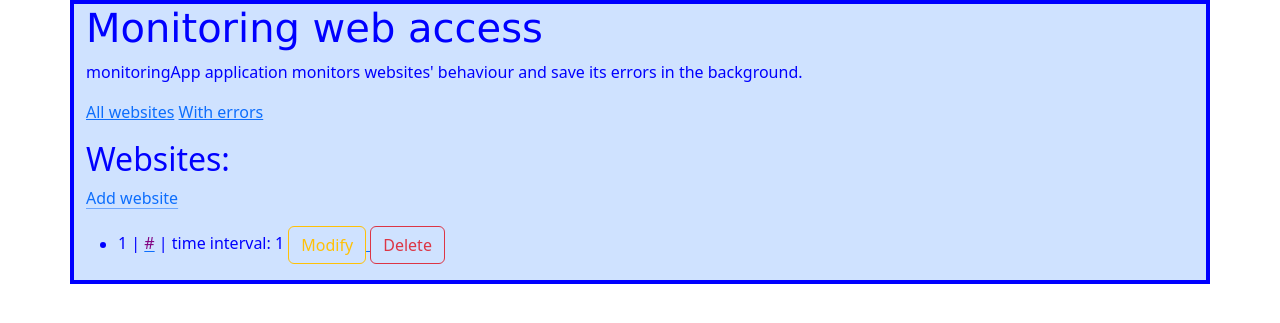
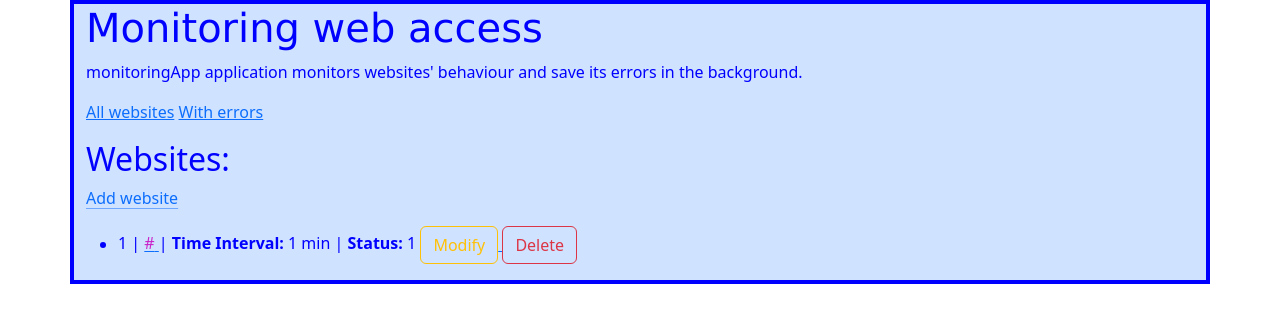
Before and after one commit to pksi4E/accessMonitoring, a Django app: page / in a window 1280 px wide. Shown: the top 323 px of the page. Run offline with Django 4.2, Linux system fonts and the light colour scheme; tables that the repository leaves empty hold one stand-in row (values such as "Sample post"); parts of the project's set-up code (start-up, migrations or seed data) failed here and were passed over.

Commit message:
added status_code

```diff
--- a/monitoringApp/models.py
+++ b/monitoringApp/models.py
@@ -4,6 +4,7 @@ class Website (models.Model):
 	site_url = models.CharField(max_length=300)
 	time_interval = models.IntegerField(min) # in seconds
 	is_error = models.BooleanField(default=False)
+	status_code = models.PositiveSmallIntegerField(default=0)
 
 	def __str__ (self):
 		return f"{self.site_url}"
--- a/monitoringApp/static/monitoringApp/styles.css
+++ b/monitoringApp/static/monitoringApp/styles.css
@@ -3,7 +3,8 @@ h1 {
 }
 .my_url {
 	font-weight: italic;
-	color: purple;
+	color: rgb(201, 34, 201);
+	text-decoration: none;
 }
 div {
 	color: blue;
@@ -13,3 +14,8 @@ div {
 #appName {
 	font-family: Verdana, sans-serif;
 }
+
+.page_info {
+	font-weight: bold;
+	text-decoration: none;
+}
--- a/monitoringApp/templates/monitoringApp/monitoring.html
+++ b/monitoringApp/templates/monitoringApp/monitoring.html
@@ -13,8 +13,11 @@
 		{% for website in websites %}
 		<li>
 	        {{ website.id }} |
-	        <a href="{% url 'monitoring:website_history_url' website.id %}" class="link-primary"><span class="my_url">{{ website.site_url }}</span></a> |
-	        time interval: {{ website.time_interval }}
+	        <a href="{% url 'monitoring:website_history_url' website.id %}" class="link-primary">
+				<span class="my_url">{{ website.site_url }}</span>
+			</a> |
+	        <span class="page_info">Time Interval:</span> {{ website.time_interval }} min |
+			<span class="page_info">Status:</span> <span class="status_code">{{ website.status_code }}</span>
 
 			<a href="{% url 'monitoring:modify_website_url' website.id %}">
 				<button class="btn btn-outline-warning">Modify</button>
```
Also changed, not shown: monitoringApp/templates/monitoringApp/index.html (+1 -6 lines), db.sqlite3, monitoringApp/migrations/0008_website_status_code.py (added).
